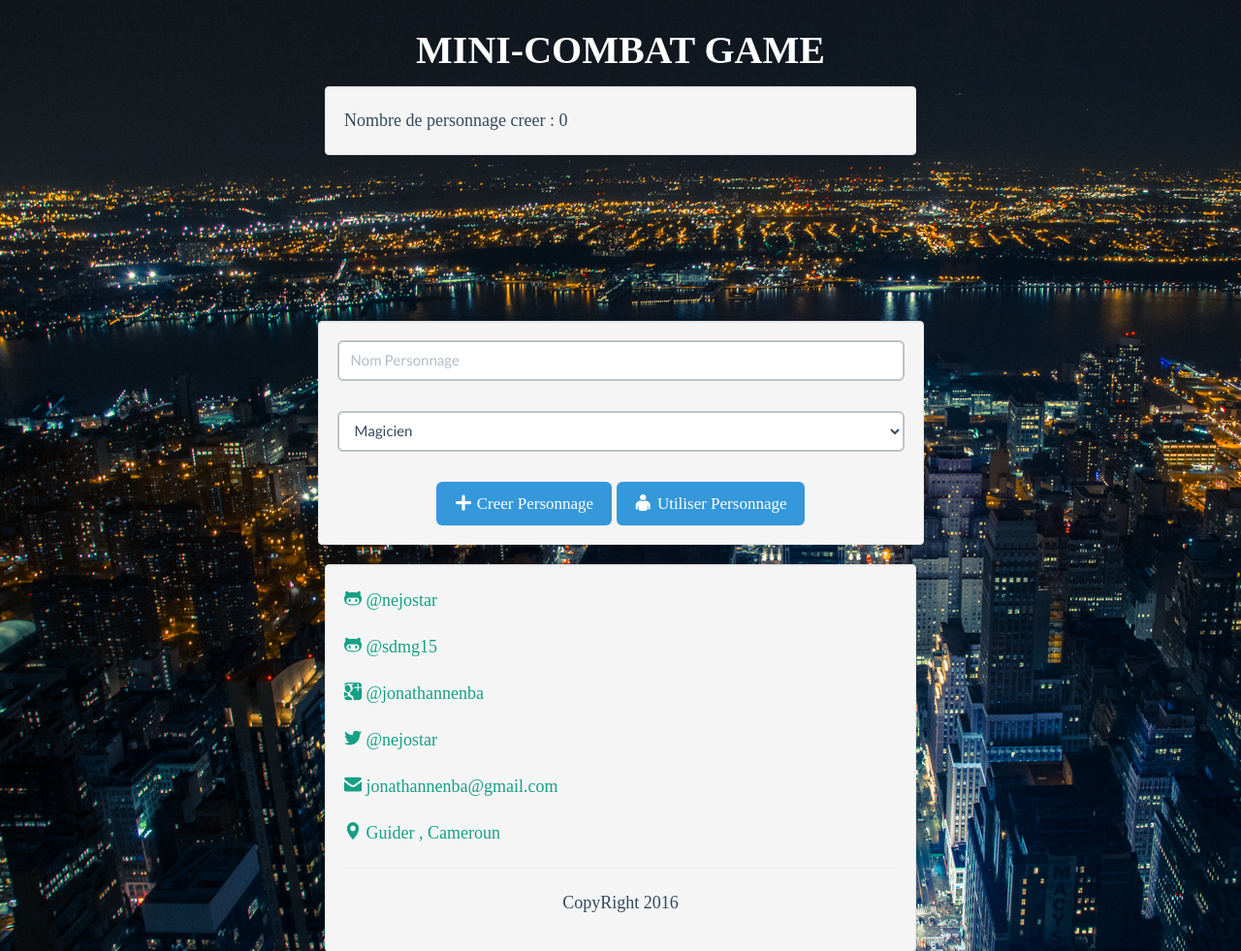
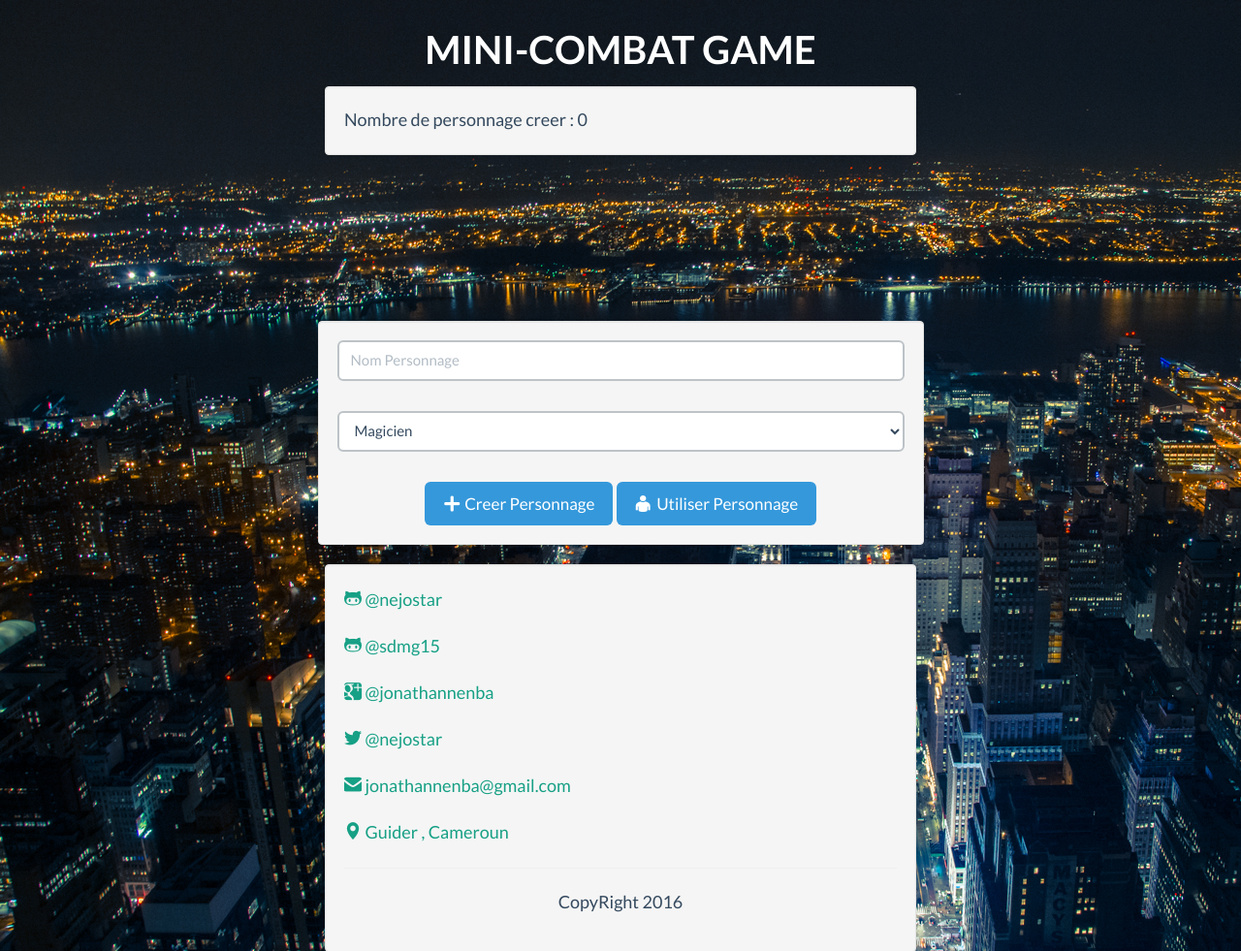
Before and after one commit to nejos97/mini-combat-game, a PHP site: page / in a window 1280 px wide. Shown: the top 981 px of the page at 97% size. Run offline with PHP 8.4, Linux system fonts and the light colour scheme; data that the repository does not hold is empty; some libraries are stand-ins or nearby versions.

Commit message:
Update style.css

```diff
--- a/asset/style.css
+++ b/asset/style.css
@@ -4,7 +4,6 @@ body
 	background-repeat: no-repeat;
 	background-attachment: fixed ;
 	margin-top: 20px;
-	font-family: ms mincho ;
 }
 .tab1
 {
```
